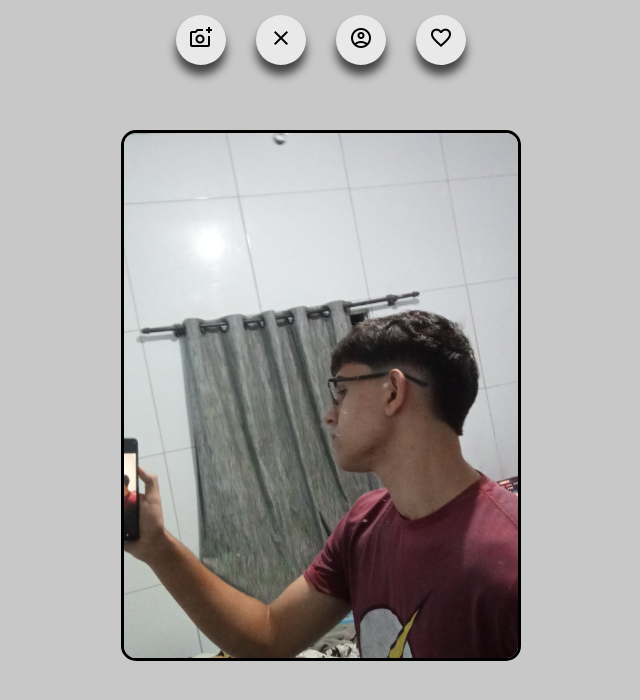
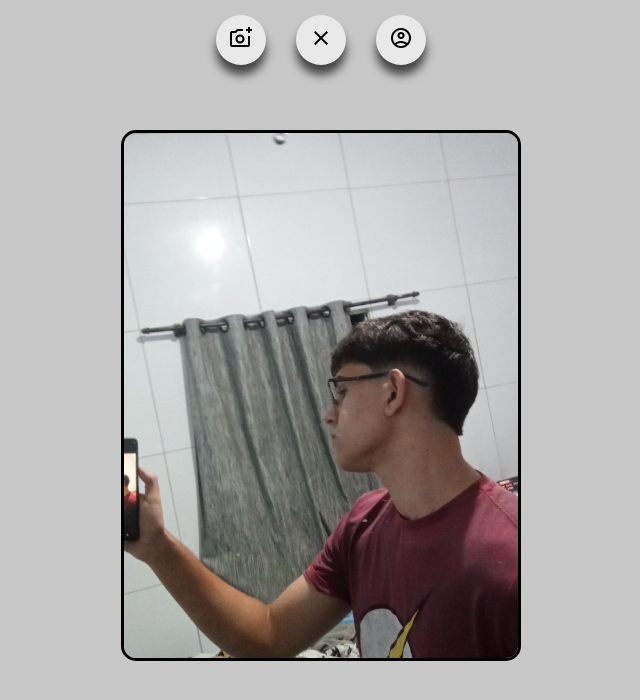
Before and after one commit to brunofilhoo/Sobre-mim, a plain HTML site: page navbar.html in a window 1280 px wide. Shown: the whole page, without its empty margins (319-959 px from the left). Drawn offline with nearby package versions, Linux system fonts and the light colour scheme.

Commit message:
Update navbar.html

```diff
--- a/navbar.html
+++ b/navbar.html
@@ -30,10 +30,7 @@
           <span class="material-symbols-outlined"> account_circle </span>
         </a>
       </li>
-      <li class="icon gg-heart">
-        <a href="https://www.instagram.com/marycoutinh0_/">
-          <span class="tooltip">Amor </span>
-          <span class="material-symbols-outlined"> favorite </span>
+
         </a>
       </li>
     </ul>
```
